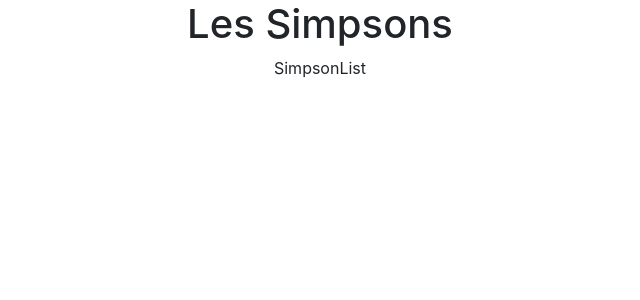
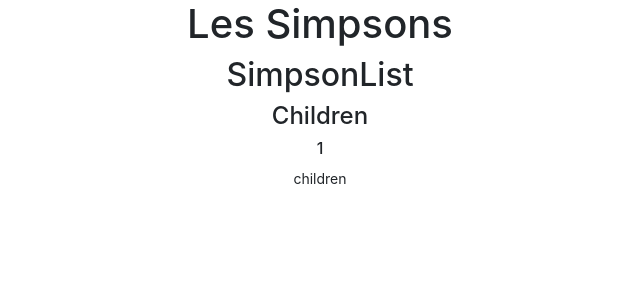
Before and after one commit to likesunny-yon/React-Simpsons, a React (Vite) app: page / in a window 1280 px wide. Shown: the top 300 px of the page, without its empty margins (320-960 px from the left). Built offline with nearby package versions, Linux system fonts and the light colour scheme.

Commit message:
Mise en place du template pour un simpson

```diff
--- a/src/components/SimpsonList.jsx
+++ b/src/components/SimpsonList.jsx
@@ -4,7 +4,16 @@
 const SimpsonList = () => {
   console.log(simpsons)
   return (
-    <div>SimpsonList</div>
+    <div>
+      <h2>
+        SimpsonList
+      </h2>
+      <div>
+        <h4>{simpsons[0].name}</h4>
+        <h6>{simpsons[0].id}</h6>
+        <p><small>{simpsons[0].normalized_name}</small></p>
+      </div>
+    </div>
   )
 }
 
```
